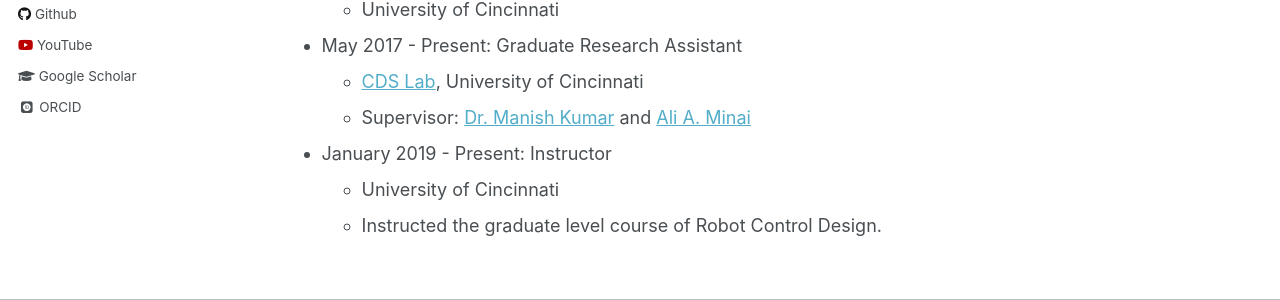
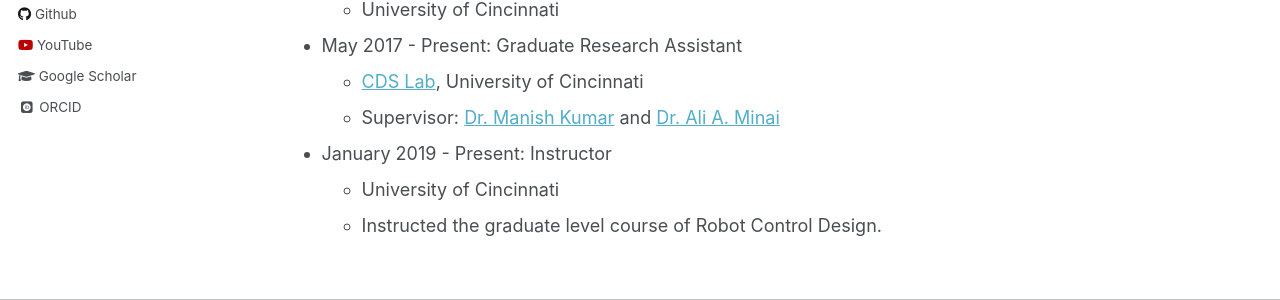
Before and after one commit to adipandas/adipandas.github.io, a Jekyll site: the page built from _pages/cv.md, in a window 1280 px wide and 948 px high. Shown: the part 493-793 px from the top of the window. Built offline with Jekyll 4.4.1, drawn with Linux system fonts in a browser that asks for light colours; some web fonts are replaced.

Commit message:
Update cv.md

```diff
--- a/_pages/cv.md
+++ b/_pages/cv.md
@@ -26,7 +26,7 @@ Work experience
 * May 2017 - Present: Graduate Research Assistant
   * [CDS Lab](https://ceas.uc.edu/research/centers-labs/cooperative-distributed-systems-lab.html), University of Cincinnati
   <!-- * Duties included: Tagging issues -->
-  * Supervisor: [Dr. Manish Kumar](https://researchdirectory.uc.edu/p/kumarmu) and [Ali A. Minai](https://eecs.ceas.uc.edu/~aminai/)
+  * Supervisor: [Dr. Manish Kumar](https://researchdirectory.uc.edu/p/kumarmu) and [Dr. Ali A. Minai](https://eecs.ceas.uc.edu/~aminai/)
 
 * January 2019 - Present: Instructor
   * University of Cincinnati
```
